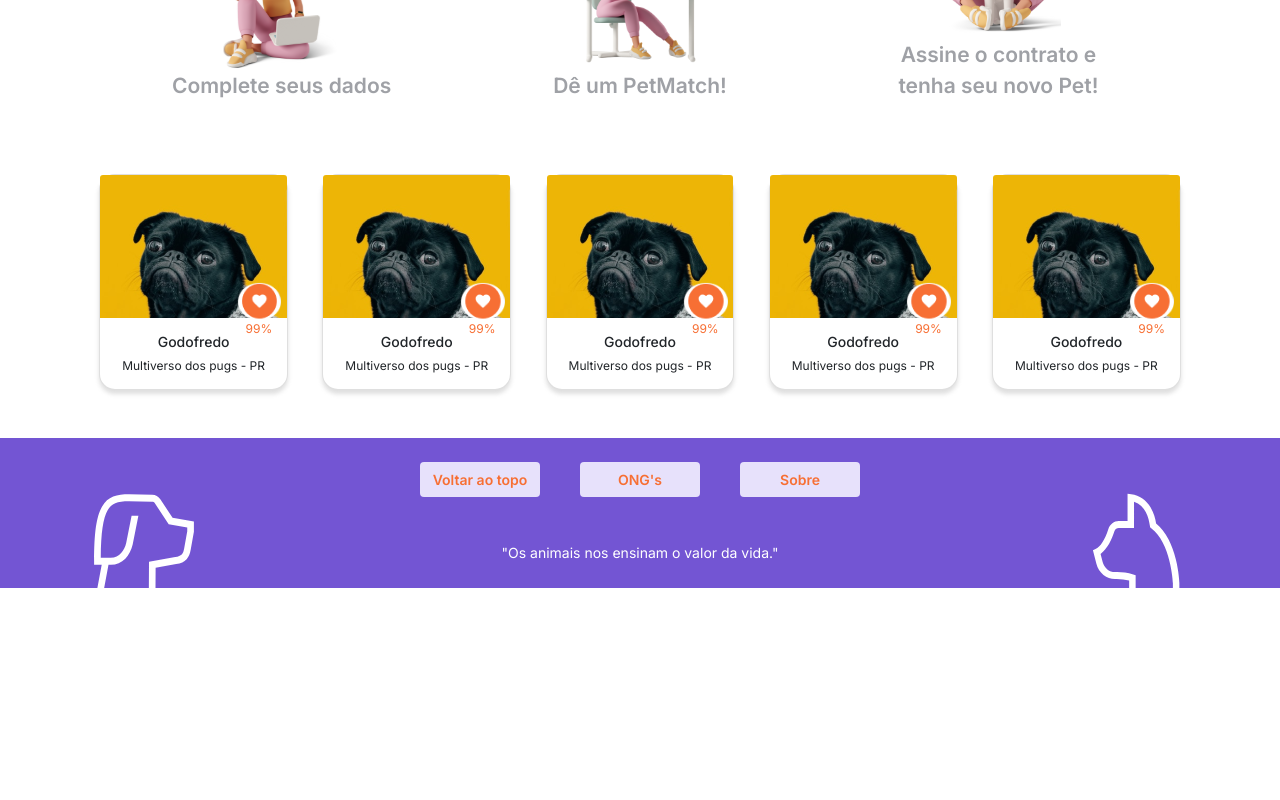
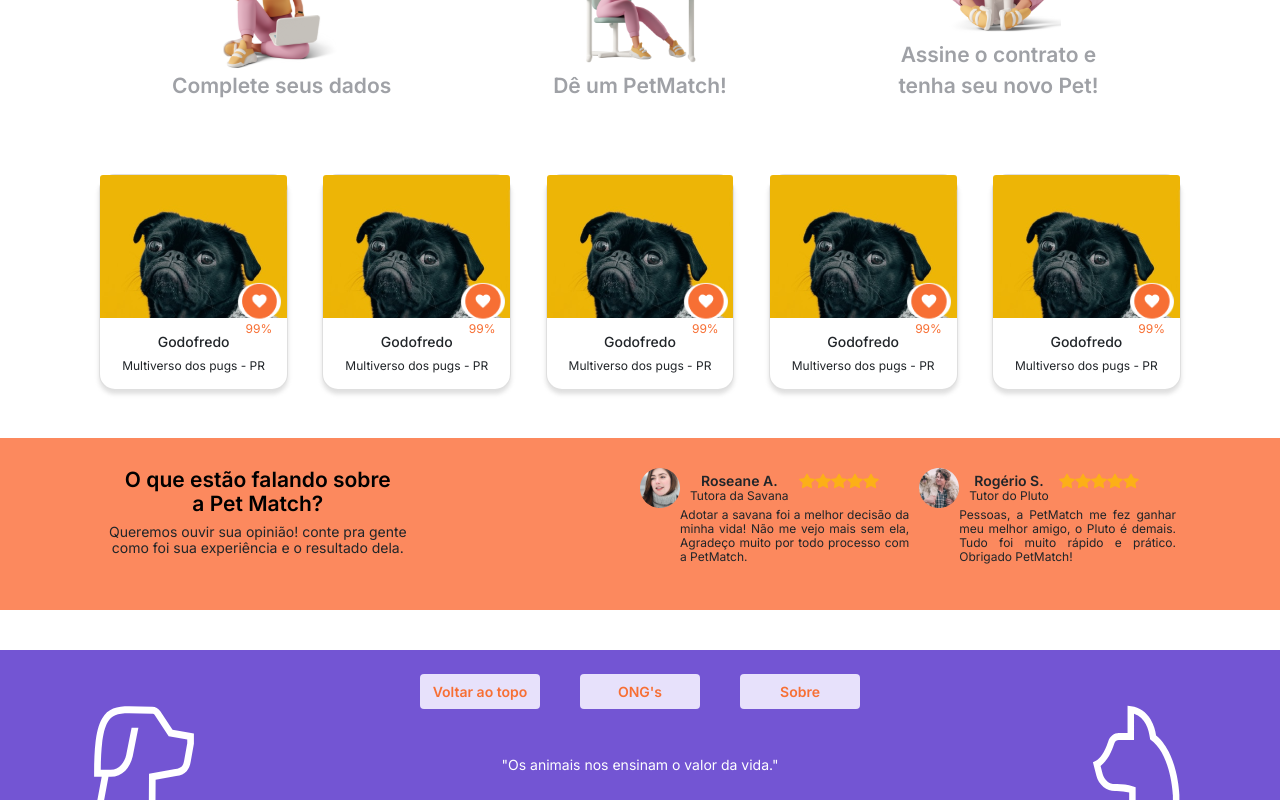
Before and after one commit to andresdslima/petmatch-front, a React (Create React App) app: page / in a window 1280 px wide. Shown: the part 1290-2090 px from the top of the page. Before the commit the page ends 1878 px from the top, so only its background shows below. Built offline with nearby package versions, Linux system fonts and the light colour scheme; no server answers.

Commit message:
Inclusão componente PeopleReview na Home

```diff
--- a/src/components/Section/PeopleReview/styles.css
+++ b/src/components/Section/PeopleReview/styles.css
@@ -1,5 +1,6 @@
 .peopleReviewDiv {
     background-color: #FC895E;
+    margin-bottom: 40px;
 
 }
 
@@ -69,6 +70,7 @@
     font-size: 12px;
     line-height: 14px;
     margin: 0;
+    text-align: justify;
 }
 
 
--- a/src/pages/Home/index.jsx
+++ b/src/pages/Home/index.jsx
@@ -5,6 +5,7 @@
 import StepByStepAdoption from '../../components/StepByStepAdoption';
 import CardCategory from '../../components/CardCategory';
 import MatchsMainContent from '../../components/MatchsMainContent';
+import PeopleReview from '../../components/Section/PeopleReview'
 
 const Home = () => {
     return (
@@ -14,6 +15,7 @@
             <CardCategory />
             <StepByStepAdoption />
             <MatchsMainContent />
+            <PeopleReview />
             <Footer />
         </>
     );
```
Lines whose indentation alone changed are shown as unchanged.
